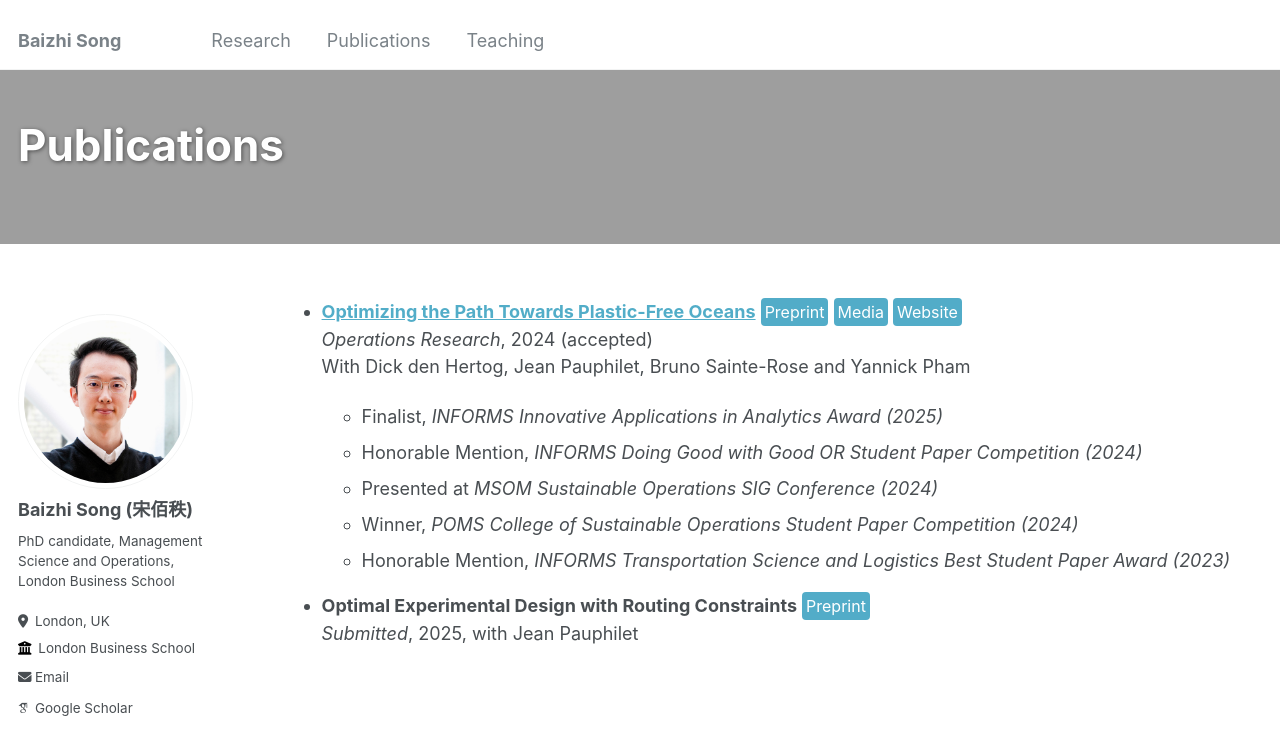
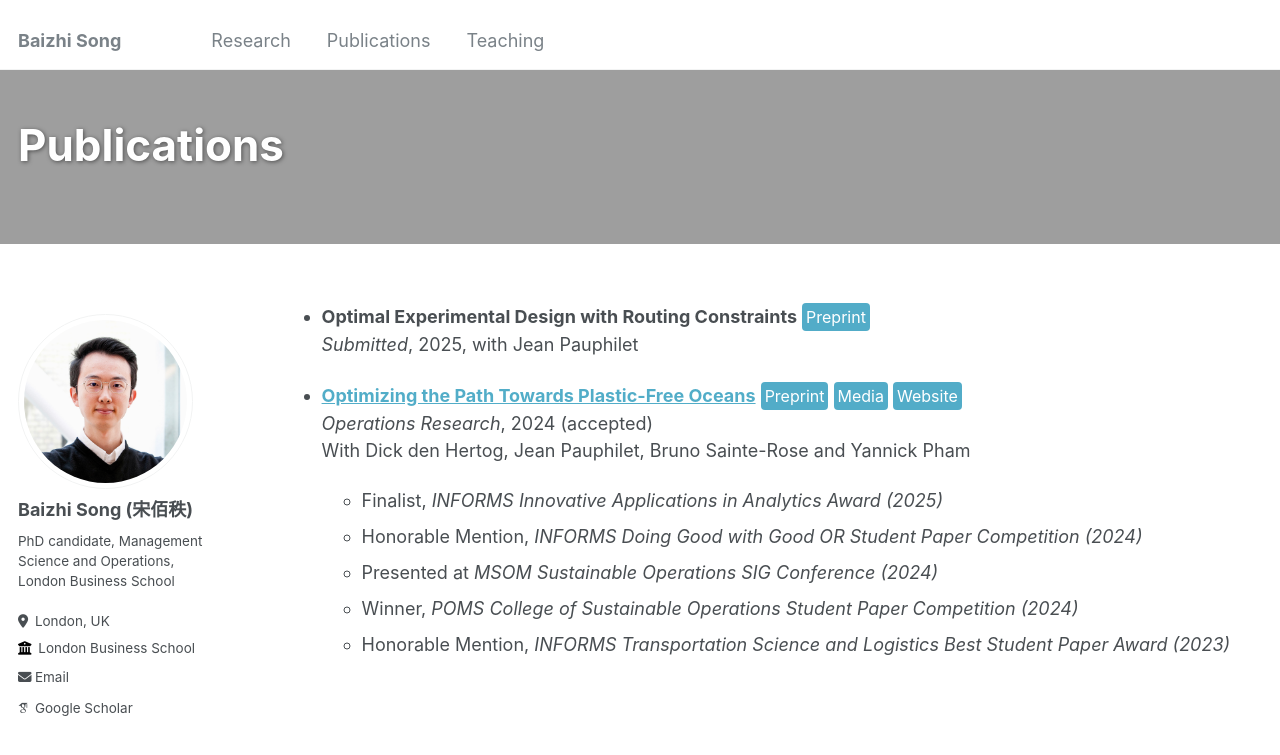
Before and after one commit to Baizhi-Song/baizhi-song.github.io, a Jekyll site: the page built from _pages/publications.md, in a window 1280 px wide and 900 px high. Shown: the top 755 px of the window. Built offline with Jekyll 4.4.1, drawn with Linux system fonts in a browser that asks for light colours; some web fonts are replaced.

Commit message:
Update publications.md

```diff
--- a/_pages/publications.md
+++ b/_pages/publications.md
@@ -6,10 +6,13 @@ author_profile: true
 header:
     overlay_image: /forest.jpg
 ---
-<!-- [[Preprint]](https://optimization-online.org/2023/10/optimizing-the-path-towards-plastic-free-oceans/) [[Media]](https://www.london.edu/think/winning-the-race-for-cleaner-oceans-with-analytics) -->
+<!-- ## Publications -->
 
+<a name="optimal-experimental-design-with-routing-constraints"></a>
+- **Optimal Experimental Design with Routing Constraints**  <a href="https://optimization-online.org/2025/03/optimal-experimental-design-with-routing-constraints/" style="display: inline-block; padding: 2px 4px; font-size: 16px; color: white; background-color: #52acc8; text-align: center; text-decoration: none; border-radius: 4px;">Preprint</a>
+*Submitted*, 2025, with Jean Pauphilet
 
-<!-- ## Publications -->
+<a name="optimizing-the-path-towards-plastic-free-oceans"></a>
 - **[Optimizing the Path Towards Plastic-Free Oceans](https://pubsonline.informs.org/doi/full/10.1287/opre.2023.0515)**  <a href="https://optimization-online.org/2023/10/optimizing-the-path-towards-plastic-free-oceans/" style="display: inline-block; padding: 2px 4px; font-size: 16px; color: white; background-color: #52acc8; text-align: center; text-decoration: none; border-radius: 4px;">Preprint</a>  <a href="https://www.london.edu/think/winning-the-race-for-cleaner-oceans-with-analytics" style="display: inline-block; padding: 2px 4px; font-size: 16px; color: white; background-color: #52acc8; text-align: center; text-decoration: none; border-radius: 4px;">Media</a>  <a href="{{ site.baseurl }}/research/ocean_cleanup.html" style="display: inline-block; padding: 2px 4px; font-size: 16px; color: white; background-color: #52acc8; text-align: center; text-decoration: none; border-radius: 4px;">Website</a>
   *Operations Research*, 2024 (accepted)
   With Dick den Hertog, Jean Pauphilet, Bruno Sainte-Rose and Yannick Pham
@@ -31,6 +34,3 @@ header:
 {% for post in site.publications reversed %}
   {% include archive-single.html %}
 {% endfor %} -->
-
-- **Optimal Experimental Design with Routing Constraints**  <a href="https://optimization-online.org/2025/03/optimal-experimental-design-with-routing-constraints/" style="display: inline-block; padding: 2px 4px; font-size: 16px; color: white; background-color: #52acc8; text-align: center; text-decoration: none; border-radius: 4px;">Preprint</a>
-*Submitted*, 2025, with Jean Pauphilet
```
